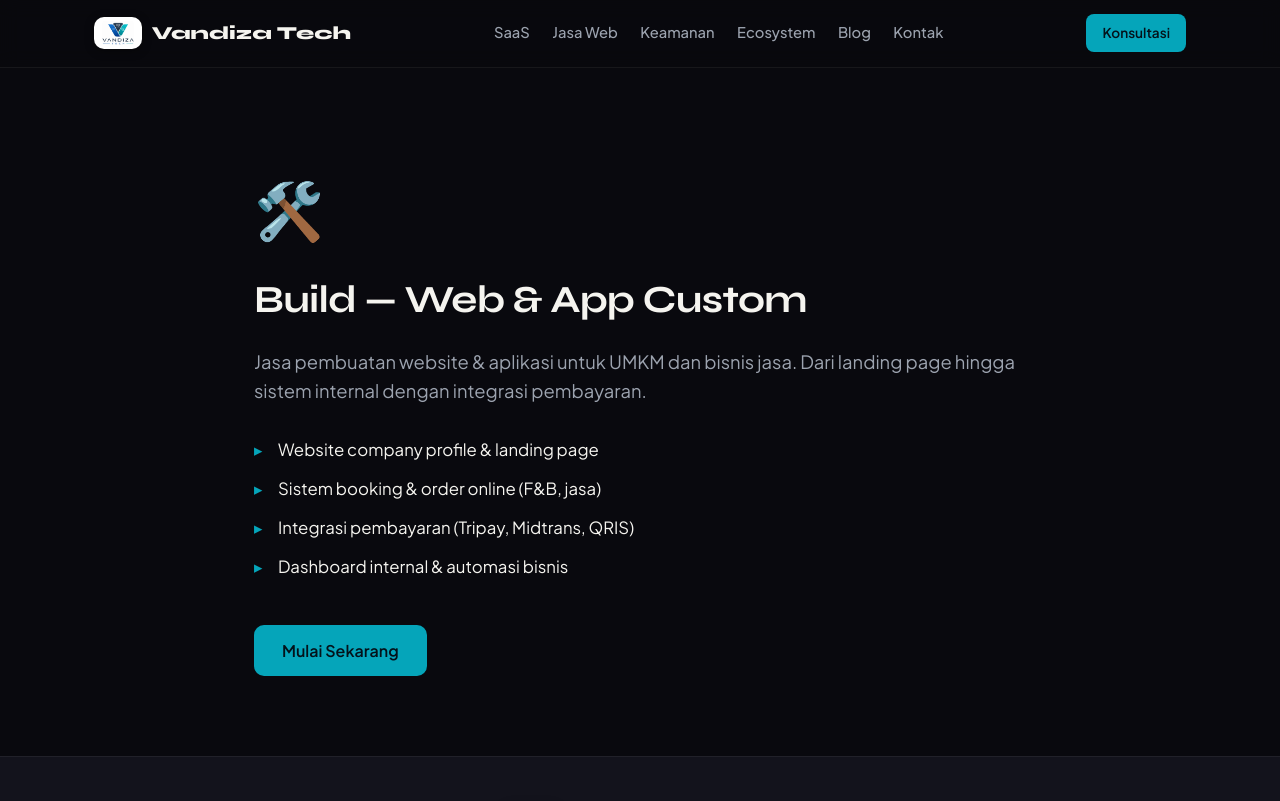
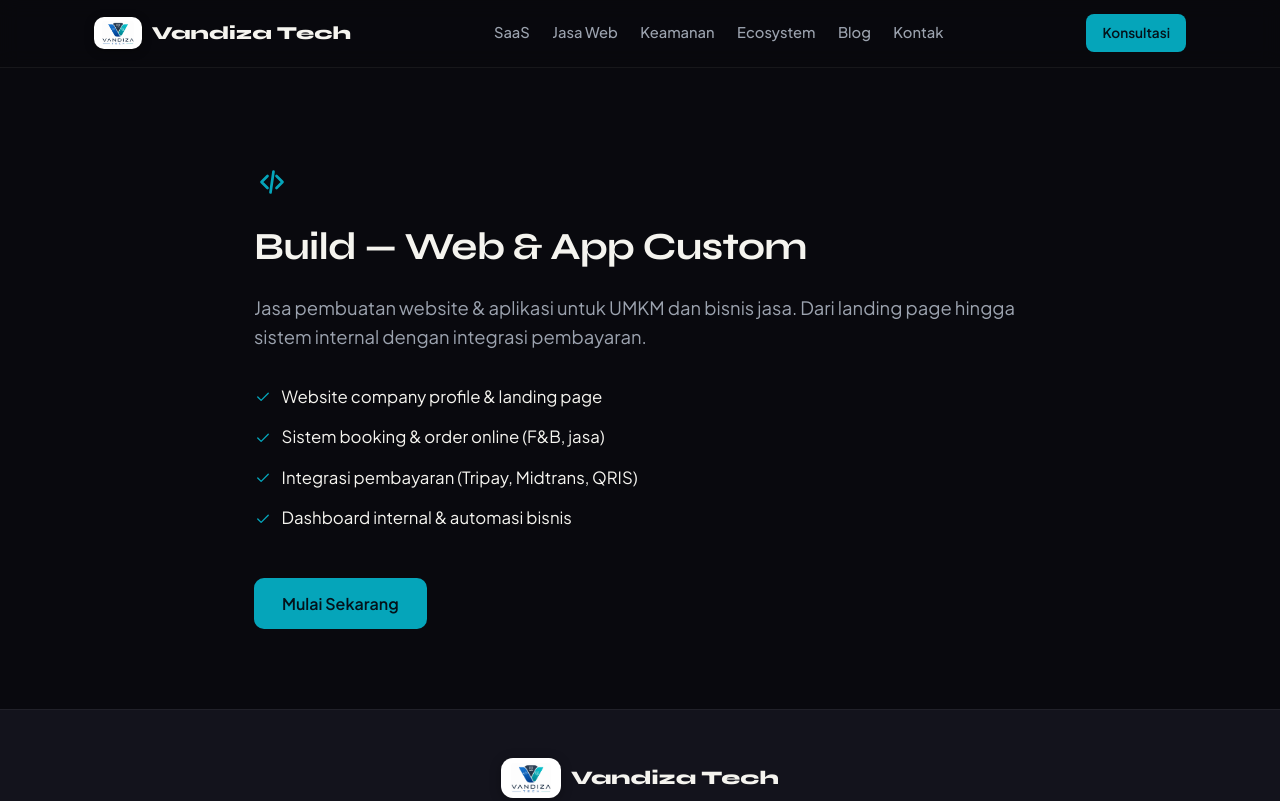
Before and after one commit to vandizadev/vandiza-dev, an Astro site: page /jasa-web in a window 1280 px wide. Shown: the top 801 px of the page. Built offline with nearby package versions, Linux system fonts and the light colour scheme; Astro itself is replaced by a stand-in of ours.

Commit message:
ui: ganti emoji jadi SVG line-icon premium (Icon.astro: connect/build/secure/satellite/signal/game/whatsapp/mail/check)

```diff
--- /dev/null
+++ b/src/components/Icon.astro
@@ -0,0 +1,43 @@
+---
+interface Props {
+  name: 'connect' | 'build' | 'secure' | 'satellite' | 'signal' | 'game' | 'whatsapp' | 'mail' | 'check';
+  size?: number;
+  class?: string;
+}
+const { name, size = 28, class: className = '' } = Astro.props;
+
+const paths: Record<string, string> = {
+  // Connect — network nodes
+  connect: '<circle cx="12" cy="5" r="2.5"/><circle cx="5" cy="19" r="2.5"/><circle cx="19" cy="19" r="2.5"/><path d="M12 7.5 6.5 16.5M12 7.5 17.5 16.5M7.5 19h9"/>',
+  // Build — code brackets
+  build: '<path d="M9 8 5 12l4 4M15 8l4 4-4 4M13 5l-2 14"/>',
+  // Secure — shield
+  secure: '<path d="M12 3l7 3v5c0 4.5-3 8-7 10-4-2-7-5.5-7-10V6z"/><path d="m9 12 2 2 4-4"/>',
+  // Satellite
+  satellite: '<path d="M5 11l3-3 4 4-3 3zM13 5l3-3 3 3-3 3zM9 15l-4 4M19 5l-4 4M14 14l4 4"/>',
+  // Signal — wifi/bars
+  signal: '<path d="M4 18h2v2H4zM10 13h2v7h-2zM16 8h2v12h-2zM22 3h2v17h-2z"/>',
+  // Game controller
+  game: '<rect x="3" y="8" width="18" height="10" rx="5"/><path d="M8 12v2M7 13h2M16 12.5h.01M18.5 14h.01"/>',
+  // WhatsApp
+  whatsapp: '<path d="M12 3a9 9 0 0 0-7.5 14L3 21l4.2-1.4A9 9 0 1 0 12 3z"/><path d="M9 9.5c0 3 2.5 5.5 5.5 5.5.8 0 1.5-.1 2-.3"/><path d="M14.5 9.5 12 12l-1.5-1.2"/>',
+  // Mail
+  mail: '<rect x="3" y="5" width="18" height="14" rx="2"/><path d="m3 7 9 6 9-6"/>',
+  // Check
+  check: '<path d="m5 12 4.5 4.5L19 7"/>',
+};
+---
+
+<svg
+  width={size}
+  height={size}
+  viewBox="0 0 24 24"
+  fill="none"
+  stroke="currentColor"
+  stroke-width="1.8"
+  stroke-linecap="round"
+  stroke-linejoin="round"
+  class={className}
+  aria-hidden="true"
+  set:html={paths[name]}
+/>
--- a/src/data/services.ts
+++ b/src/data/services.ts
@@ -11,7 +11,7 @@ export const services: Service[] = [
     slug: 'saas',
     title: 'Connect — SaaS Infrastruktur',
     desc: 'Platform otomatisasi billing, monitoring, dan isolir untuk operator RT/RW Net & ISP mikro. Kelola ratusan pelanggan dari satu dashboard.',
-    icon: '🛰️',
+    icon: 'connect',
     points: [
       'Velonix — Billing & manajemen pelanggan otomatis',
       'Netsight — Monitoring jaringan & OLT real-time',
@@ -23,7 +23,7 @@ export const services: Service[] = [
     slug: 'jasa-web',
     title: 'Build — Web & App Custom',
     desc: 'Jasa pembuatan website & aplikasi untuk UMKM dan bisnis jasa. Dari landing page hingga sistem internal dengan integrasi pembayaran.',
-    icon: '🛠️',
+    icon: 'build',
     points: [
       'Website company profile & landing page',
       'Sistem booking & order online (F&B, jasa)',
@@ -35,7 +35,7 @@ export const services: Service[] = [
     slug: 'keamanan',
     title: 'Secure — Audit & Hardening',
     desc: 'Layanan audit keamanan siber untuk infrastruktur jaringan & aplikasi. Ditangani oleh tenaga bersertifikat CRTA.',
-    icon: '🛡️',
+    icon: 'secure',
     points: [
       'Penetration test web & jaringan',
       'Hardening server & firewall MikroTik',
--- a/src/pages/ecosystem.astro
+++ b/src/pages/ecosystem.astro
@@ -1,9 +1,10 @@
 ---
 import Base from '../layouts/Base.astro';
+import Icon from '../components/Icon.astro';
 const products = [
-  { name: 'Velonix', desc: 'SaaS billing & manajemen pelanggan RT/RW Net otomatis.', href: '/saas', icon: '🛰️' },
-  { name: 'Netsight', desc: 'Monitoring jaringan & OLT real-time untuk ISP mikro.', href: '/saas', icon: '📡' },
-  { name: 'Gasjoki', desc: 'Marketplace joki game dengan sistem escrow/rekber aman.', href: '/ecosystem', icon: '🎮' },
+  { name: 'Velonix', desc: 'SaaS billing & manajemen pelanggan RT/RW Net otomatis.', href: '/saas', icon: 'satellite' },
+  { name: 'Netsight', desc: 'Monitoring jaringan & OLT real-time untuk ISP mikro.', href: '/saas', icon: 'signal' },
+  { name: 'Gasjoki', desc: 'Marketplace joki game dengan sistem escrow/rekber aman.', href: '/ecosystem', icon: 'game' },
 ];
 ---
 
@@ -15,7 +16,7 @@ const products = [
       <div class="grid">
         {products.map((p) => (
           <a href={p.href} class="card">
-            <div class="icon">{p.icon}</div>
+            <div class="icon"><Icon name={p.icon} size={30} /></div>
             <h3>{p.name}</h3>
             <p>{p.desc}</p>
             <span class="link">Detail →</span>
@@ -34,7 +35,7 @@ const products = [
   .grid { display: grid; grid-template-columns: repeat(auto-fit, minmax(260px, 1fr)); gap: 1.5rem; }
   .card { background: var(--ink2); border: 1px solid rgba(255,255,255,0.07); border-radius: 16px; padding: 1.75rem; text-decoration: none; transition: border-color 0.2s; }
   .card:hover { border-color: rgba(5,165,186,0.4); }
-  .icon { font-size: 2.5rem; margin-bottom: 1rem; }
+  .icon { color: var(--primary-light); margin-bottom: 1rem; display: flex; align-items: center; }
   .card h3 { color: var(--primary-light); font-size: 1.3rem; margin-bottom: 0.5rem; }
   .card p { color: var(--muted); font-size: 0.95rem; margin-bottom: 1rem; }
   .link { color: var(--white); font-weight: 600; font-size: 0.9rem; }
--- a/src/pages/index.astro
+++ b/src/pages/index.astro
@@ -3,6 +3,7 @@ import Base from '../layouts/Base.astro';
 import { site } from '../data/site.ts';
 import { services } from '../data/services.ts';
 import { testimonials } from '../data/testimonials.ts';
+import Icon from '../components/Icon.astro';
 ---
 
 <Base title={site.name} description={site.description}>
@@ -24,11 +25,13 @@ import { testimonials } from '../data/testimonials.ts';
       <div class="grid">
         {services.map((s) => (
           <div class="card">
-            <div class="icon">{s.icon}</div>
+            <div class="icon"><Icon name={s.icon} size={32} /></div>
             <h3>{s.title}</h3>
             <p>{s.desc}</p>
             <ul>
-              {s.points.map((p) => <li>{p}</li>)}
+              {s.points.map((p) => (
+                <li><Icon name="check" size={16} class="check" /> {p}</li>
+              ))}
             </ul>
             <a href={`/${s.slug}`} class="link">Selengkapnya →</a>
           </div>
@@ -88,12 +91,12 @@ import { testimonials } from '../data/testimonials.ts';
     transition: border-color 0.2s, transform 0.2s;
   }
   .card:hover { border-color: rgba(5,165,186,0.4); transform: translateY(-4px); }
-  .icon { font-size: 2.2rem; margin-bottom: 1rem; }
+  .icon { font-size: 2.2rem; margin-bottom: 1rem; color: var(--primary-light); display: flex; align-items: center; }
   .card h3 { font-size: 1.25rem; margin-bottom: 0.75rem; }
   .card p { color: var(--muted); font-size: 0.95rem; margin-bottom: 1rem; }
   .card ul { list-style: none; margin-bottom: 1.25rem; }
-  .card ul li { color: var(--white); font-size: 0.9rem; padding-left: 1.2rem; position: relative; margin-bottom: 0.5rem; }
-  .card ul li::before { content: "▸"; color: var(--primary-light); position: absolute; left: 0; }
+  .card ul li { display: flex; align-items: center; gap: 0.5rem; color: var(--white); font-size: 0.9rem; margin-bottom: 0.5rem; }
+  .card ul li :global(.check) { color: var(--primary-light); flex-shrink: 0; }
   .link { color: var(--primary-light); text-decoration: none; font-weight: 600; font-size: 0.9rem; }
   .tcard { background: var(--ink2); border: 1px solid rgba(255,255,255,0.07); border-radius: 16px; padding: 1.75rem; }
   .quote { font-size: 1rem; margin-bottom: 1rem; }
--- a/src/pages/jasa-web.astro
+++ b/src/pages/jasa-web.astro
@@ -1,17 +1,20 @@
 ---
 import Base from '../layouts/Base.astro';
 import { services } from '../data/services.ts';
+import Icon from '../components/Icon.astro';
 const s = services.find((x) => x.slug === 'jasa-web')!;
 ---
 
 <Base title={s.title} description={s.desc}>
   <section class="page">
     <div class="container">
-      <div class="icon">{s.icon}</div>
+      <div class="icon"><Icon name={s.icon} size={36} /></div>
       <h1>{s.title}</h1>
       <p class="lead">{s.desc}</p>
       <ul class="points">
-        {s.points.map((p) => <li>{p}</li>)}
+        {s.points.map((p) => (
+          <li><Icon name="check" size={18} class="check" /> {p}</li>
+        ))}
       </ul>
       <a href="/kontak" class="btn-primary">Mulai Sekarang</a>
     </div>
@@ -21,11 +24,11 @@ const s = services.find((x) => x.slug === 'jasa-web')!;
 <style>
   .page { padding: 6rem 0 5rem; }
   .container { max-width: 820px; margin: 0 auto; padding: 0 1.5rem; }
-  .icon { font-size: 3.5rem; margin-bottom: 1rem; }
+  .icon { color: var(--primary-light); margin-bottom: 1rem; display: flex; align-items: center; }
   h1 { font-size: 2.4rem; margin-bottom: 1rem; }
   .lead { color: var(--muted); font-size: 1.15rem; margin-bottom: 2rem; }
   .points { list-style: none; }
-  .points li { padding-left: 1.5rem; position: relative; margin-bottom: 0.75rem; font-size: 1.05rem; }
-  .points li::before { content: "▸"; color: var(--primary-light); position: absolute; left: 0; }
+  .points li { display: flex; align-items: center; gap: 0.6rem; margin-bottom: 0.85rem; font-size: 1.05rem; }
+  .points li :global(.check) { color: var(--primary-light); flex-shrink: 0; }
   .btn-primary { display: inline-block; margin-top: 2rem; background: var(--primary-light); color: #04121a; padding: 0.8rem 1.75rem; border-radius: 10px; text-decoration: none; font-weight: 700; }
 </style>
--- a/src/pages/keamanan.astro
+++ b/src/pages/keamanan.astro
@@ -1,17 +1,20 @@
 ---
 import Base from '../layouts/Base.astro';
 import { services } from '../data/services.ts';
+import Icon from '../components/Icon.astro';
 const s = services.find((x) => x.slug === 'keamanan')!;
 ---
 
 <Base title={s.title} description={s.desc}>
   <section class="page">
     <div class="container">
-      <div class="icon">{s.icon}</div>
+      <div class="icon"><Icon name={s.icon} size={36} /></div>
       <h1>{s.title}</h1>
       <p class="lead">{s.desc}</p>
       <ul class="points">
-        {s.points.map((p) => <li>{p}</li>)}
+        {s.points.map((p) => (
+          <li><Icon name="check" size={18} class="check" /> {p}</li>
+        ))}
       </ul>
       <a href="/kontak" class="btn-primary">Mulai Sekarang</a>
     </div>
@@ -21,11 +24,11 @@ const s = services.find((x) => x.slug === 'keamanan')!;
 <style>
   .page { padding: 6rem 0 5rem; }
   .container { max-width: 820px; margin: 0 auto; padding: 0 1.5rem; }
-  .icon { font-size: 3.5rem; margin-bottom: 1rem; }
+  .icon { color: var(--primary-light); margin-bottom: 1rem; display: flex; align-items: center; }
   h1 { font-size: 2.4rem; margin-bottom: 1rem; }
   .lead { color: var(--muted); font-size: 1.15rem; margin-bottom: 2rem; }
   .points { list-style: none; }
-  .points li { padding-left: 1.5rem; position: relative; margin-bottom: 0.75rem; font-size: 1.05rem; }
-  .points li::before { content: "▸"; color: var(--primary-light); position: absolute; left: 0; }
+  .points li { display: flex; align-items: center; gap: 0.6rem; margin-bottom: 0.85rem; font-size: 1.05rem; }
+  .points li :global(.check) { color: var(--primary-light); flex-shrink: 0; }
   .btn-primary { display: inline-block; margin-top: 2rem; background: var(--primary-light); color: #04121a; padding: 0.8rem 1.75rem; border-radius: 10px; text-decoration: none; font-weight: 700; }
 </style>
--- a/src/pages/saas.astro
+++ b/src/pages/saas.astro
@@ -1,17 +1,20 @@
 ---
 import Base from '../layouts/Base.astro';
 import { services } from '../data/services.ts';
+import Icon from '../components/Icon.astro';
 const s = services.find((x) => x.slug === 'saas')!;
 ---
 
 <Base title={s.title} description={s.desc}>
   <section class="page">
     <div class="container">
-      <div class="icon">{s.icon}</div>
+      <div class="icon"><Icon name={s.icon} size={36} /></div>
       <h1>{s.title}</h1>
       <p class="lead">{s.desc}</p>
       <ul class="points">
-        {s.points.map((p) => <li>{p}</li>)}
+        {s.points.map((p) => (
+          <li><Icon name="check" size={18} class="check" /> {p}</li>
+        ))}
       </ul>
       <a href="/kontak" class="btn-primary">Mulai Sekarang</a>
     </div>
@@ -21,11 +24,11 @@ const s = services.find((x) => x.slug === 'saas')!;
 <style>
   .page { padding: 6rem 0 5rem; }
   .container { max-width: 820px; margin: 0 auto; padding: 0 1.5rem; }
-  .icon { font-size: 3.5rem; margin-bottom: 1rem; }
+  .icon { color: var(--primary-light); margin-bottom: 1rem; display: flex; align-items: center; }
   h1 { font-size: 2.4rem; margin-bottom: 1rem; }
   .lead { color: var(--muted); font-size: 1.15rem; margin-bottom: 2rem; }
   .points { list-style: none; }
-  .points li { padding-left: 1.5rem; position: relative; margin-bottom: 0.75rem; font-size: 1.05rem; }
-  .points li::before { content: "▸"; color: var(--primary-light); position: absolute; left: 0; }
+  .points li { display: flex; align-items: center; gap: 0.6rem; margin-bottom: 0.85rem; font-size: 1.05rem; }
+  .points li :global(.check) { color: var(--primary-light); flex-shrink: 0; }
   .btn-primary { display: inline-block; margin-top: 2rem; background: var(--primary-light); color: #04121a; padding: 0.8rem 1.75rem; border-radius: 10px; text-decoration: none; font-weight: 700; }
 </style>
```
Also changed, not shown: src/pages/kontak.astro (+11 -3 lines), 6 other files.
